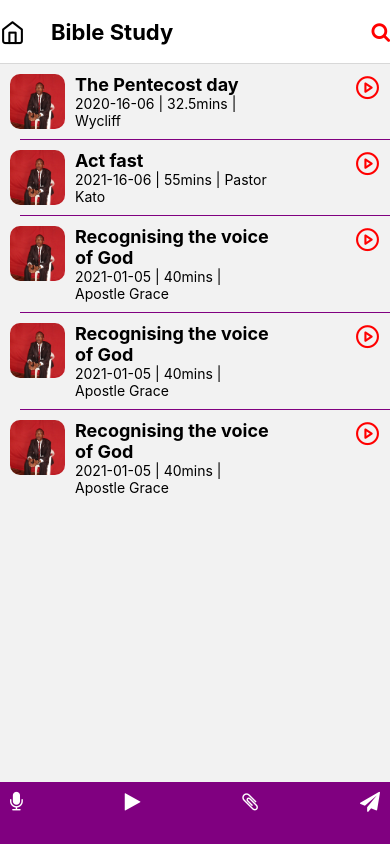
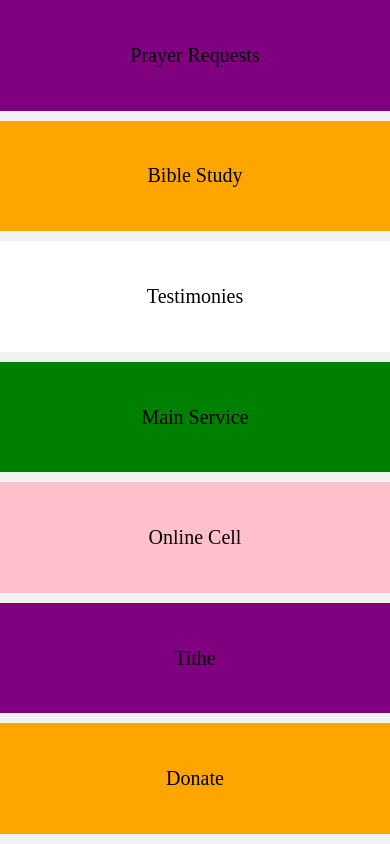
Before and after one commit to CharlesKasasira/learning-react-native, a React Native app: screen / in a window 390 px wide. Built offline with nearby package versions, Linux system fonts and the light colour scheme.

Commit message:
build.gradle

```diff
--- a/App.js
+++ b/App.js
@@ -24,7 +24,7 @@ const App = () => {
   const Stack = createNativeStackNavigator()
   return (
     <NavigationContainer>
-      <Stack.Navigator /* initialRouteName="Login" */ >
+      <Stack.Navigator initialRouteName="Dashboard" >
         <Stack.Screen name='Bible Study' component={BibleScreen} />
         <Stack.Screen name='Login' component={LoginScreen} />
         <Stack.Screen name='Dashboard' component={DashboardScreen} options={{headerShown: false}} />
--- a/package.json
+++ b/package.json
@@ -15,11 +15,13 @@
     "formik": "^2.2.9",
     "react": "17.0.2",
     "react-native": "0.67.3",
+    "react-native-audio-recorder": "^0.0.8",
     "react-native-safe-area-context": "^4.0.1",
     "react-native-screens": "^3.12.0",
     "react-native-vector-icons": "^9.1.0",
     "react-native-webview": "^11.17.2",
     "react-native-youtube-iframe": "^2.2.2",
+    "rn-fetch-blob": "^0.12.0",
     "yup": "^0.32.11"
   },
   "devDependencies": {
--- a/screens/BibleScreen.js
+++ b/screens/BibleScreen.js
@@ -5,6 +5,7 @@ import Icon from 'react-native-vector-icons/Feather'
 import { GLOBAL_STYLES } from '../styles/style'
 import DATA from '../helpers/DATA'
 import { COLORS } from '../helpers/constants'
+
 
 const Item = ({ item, playing, setPlaying }) => {
   const { title, date, time, preacher, photo } = item
@@ -82,17 +83,16 @@ const Footer = () => {
 const BibleScreen = ({ navigation }) => {
   const [ heading, setHeading ] = React.useState(true)
 
-
+  React.useEffect(() => {
     navigation.setOptions( {
       headerTitle: () => <Header />,
-    headerLeft: () => <Icon  name='home' size={25} color='black'm/>,
+      headerLeft: () => <Icon  name='arrow-left' stroke={5} size={25} color='black'm/>,
       headerRight: () => (<TouchableOpacity onPress={() => setHeading(false)}>
                             <FAIcon name='search' size={20} color='red' />
                           </TouchableOpacity>),
       headerShown: heading
     })
-
-
+  }, [heading])
 
   const [ playing, setPlaying ] = React.useState(true)
 
```
Also changed, not shown: 3 other files (tests, documents, lock files or other folders). Lines whose indentation alone changed are shown as unchanged.
